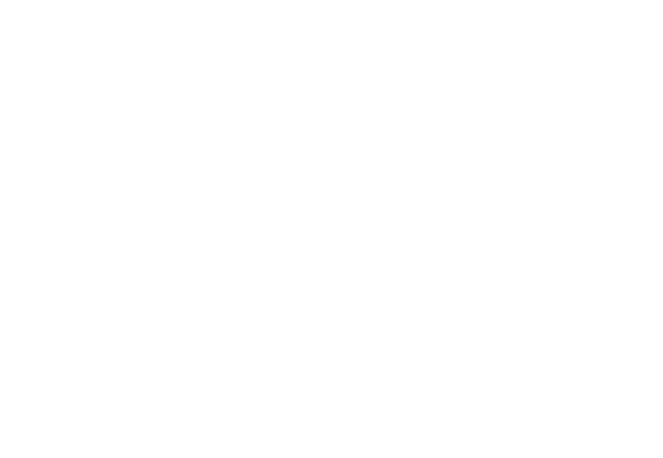
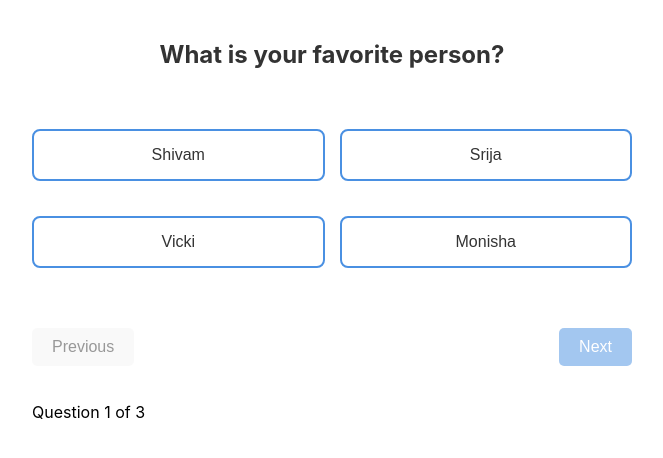
Before and after one commit to srijagadiraju/Moody, a React (Create React App) app in the folder client/: page /questions in a window 1280 px wide. Before the commit this address had no page. Shown: the top 458 px of the page, without its empty margins (308-971 px from the left). Built offline with nearby package versions, Linux system fonts and the light colour scheme.

Commit message:
added questions and activities page

```diff
--- a/client/src/App.js
+++ b/client/src/App.js
@@ -4,6 +4,8 @@ import LandingPage from "./pages/LandingPage";
 import SignUpLoginPage from "./pages/SignUpLoginPage";
 import MoodPage from "./pages/MoodPage";
 import CommunityPage from "./pages/CommunityPage";
+import Questions from "./pages/Questions";
+import Activity from "./pages/Activity";
 
 function App() {
   return (
@@ -14,6 +16,8 @@ function App() {
           <Route path="/signup" element={<SignUpLoginPage />} />
           <Route path="/mood-selection" element={<MoodPage />} />
           <Route path="/community" element={<CommunityPage />} />
+          <Route path="/questions" element={<Questions />} />
+          <Route path="/activities" element={<Activity />} />
         </Routes>
       </div>
     </Router>
--- /dev/null
+++ b/client/src/pages/Activity.jsx
@@ -0,0 +1,48 @@
+import React from "react";
+import "../styles/Activity.css";
+
+const Activity = () => {
+  const activities = [
+    { id: 1, name: "Meditation", icon: "🧘" },
+    { id: 2, name: "Walking", icon: "🚶" },
+    { id: 3, name: "Journaling", icon: "📝" },
+    { id: 4, name: "Reading", icon: "📖" },
+  ];
+
+  const suggestions = [
+    { id: 1, title: "Calm Beats", type: "Playlist" },
+    { id: 2, title: "Mindfulness Now", type: "Podcast" },
+    { id: 3, title: "Relaxation Mix", type: "Playlist" },
+    { id: 4, title: "Mental Health Today", type: "Podcast" },
+  ];
+
+  return (
+    <div className="activity-container">
+      <header className="activity-header">
+        <h1>Mood Activities</h1>
+      </header>
+
+      <div className="grid-container">
+        <div className="activities-row">
+          {activities.map((activity) => (
+            <div key={activity.id} className="grid-item">
+              <span className="activity-icon">{activity.icon}</span>
+              <p>{activity.name}</p>
+            </div>
+          ))}
+        </div>
+
+        <div className="suggestions-row">
+          {suggestions.map((suggestion) => (
+            <div key={suggestion.id} className="grid-item">
+              <p>{suggestion.title}</p>
+              <small>{suggestion.type}</small>
+            </div>
+          ))}
+        </div>
+      </div>
+    </div>
+  );
+};
+
+export default Activity;
--- /dev/null
+++ b/client/src/pages/Questions.jsx
@@ -0,0 +1,108 @@
+import React, { useState } from "react";
+import "../styles/Questions.css";
+
+const Questions = () => {
+  const sampleData = [
+    {
+      id: 1,
+      question: "What is your favorite person?",
+      answers: [
+        { id: 1, text: "Shivam" },
+        { id: 2, text: "Srija" },
+        { id: 3, text: "Vicki" },
+        { id: 4, text: "Monisha" },
+      ],
+    },
+    {
+      id: 2,
+      question: "What is your favorite animal?",
+      answers: [
+        { id: 1, text: "Cat" },
+        { id: 2, text: "Dog" },
+        { id: 3, text: "Bird" },
+        { id: 4, text: "Fish" },
+      ],
+    },
+    {
+      id: 3,
+      question: "What is your favorite season?",
+      answers: [
+        { id: 1, text: "Spring" },
+        { id: 2, text: "Summer" },
+        { id: 3, text: "Autumn" },
+        { id: 4, text: "Winter" },
+      ],
+    },
+  ];
+
+  const [currentQuestionIndex, setCurrentQuestionIndex] = useState(0);
+  const [selectedAnswers, setSelectedAnswers] = useState({});
+
+  const handleAnswerSelect = (answerId) => {
+    setSelectedAnswers({
+      ...selectedAnswers,
+      [currentQuestionIndex]: answerId,
+    });
+  };
+
+  const handleNavigate = (direction) => {
+    if (direction === "next" && currentQuestionIndex < sampleData.length - 1) {
+      setCurrentQuestionIndex(currentQuestionIndex + 1);
+    } else if (direction === "previous" && currentQuestionIndex > 0) {
+      setCurrentQuestionIndex(currentQuestionIndex - 1);
+    }
+  };
+
+  return (
+    <div className="moody-question-container">
+      <div className="question-header">
+        <h2>{sampleData[currentQuestionIndex].question}</h2>
+      </div>
+
+      <div className="answer-grid">
+        {sampleData[currentQuestionIndex].answers.map((answer) => (
+          <button
+            key={answer.id}
+            className={`answer-option ${
+              selectedAnswers[currentQuestionIndex] === answer.id
+                ? "selected"
+                : ""
+            }`}
+            onClick={() => handleAnswerSelect(answer.id)}
+          >
+            {answer.text}
+          </button>
+        ))}
+      </div>
+
+      <div className="navigation-controls">
+        <button
+          className="nav-button previous"
+          onClick={() => handleNavigate("previous")}
+          disabled={currentQuestionIndex === 0}
+        >
+          Previous
+        </button>
+
+        <button
+          className="nav-button next"
+          onClick={() => handleNavigate("next")}
+          disabled={
+            selectedAnswers[currentQuestionIndex] === undefined ||
+            selectedAnswers[currentQuestionIndex] === null
+          }
+        >
+          Next
+        </button>
+      </div>
+
+      <div className="progress">
+        <p>
+          Question {currentQuestionIndex + 1} of {sampleData.length}
+        </p>
+      </div>
+    </div>
+  );
+};
+
+export default Questions;
--- /dev/null
+++ b/client/src/styles/Activity.css
@@ -0,0 +1,58 @@
+.activity-container {
+  max-width: 1200px;
+  margin: 0 auto;
+  padding: 20px;
+  font-family: Arial, sans-serif;
+}
+
+.activity-header {
+  text-align: center;
+  margin-bottom: 30px;
+  color: #333;
+}
+
+.grid-container {
+  display: flex;
+  flex-direction: column;
+  gap: 20px;
+}
+
+.activities-row,
+.suggestions-row {
+  display: grid;
+  grid-template-columns: repeat(4, 1fr);
+  gap: 15px;
+}
+
+.grid-item {
+  background-color: #f4f4f4;
+  border-radius: 10px;
+  padding: 20px;
+  text-align: center;
+  box-shadow: 0 4px 6px rgba(0, 0, 0, 0.1);
+  transition: transform 0.3s ease;
+}
+
+.grid-item:hover {
+  transform: scale(1.05);
+}
+
+.activity-icon {
+  font-size: 48px;
+  margin-bottom: 10px;
+  display: block;
+}
+
+@media (max-width: 768px) {
+  .activities-row,
+  .suggestions-row {
+    grid-template-columns: repeat(2, 1fr);
+  }
+}
+
+@media (max-width: 480px) {
+  .activities-row,
+  .suggestions-row {
+    grid-template-columns: 1fr;
+  }
+}
--- /dev/null
+++ b/client/src/styles/Questions.css
@@ -0,0 +1,91 @@
+:root {
+  --primary-color: #4a90e2;
+  --secondary-color: #7ed321;
+  --text-color: #333;
+  --background-color: #f5f5f5;
+  --hover-color: #2c3e50;
+}
+
+.moody-question-container {
+  max-width: 600px;
+  margin: 0 auto;
+  padding: 20px;
+  display: flex;
+  flex-direction: column;
+  gap: 20px;
+}
+
+.question-header h2 {
+  font-size: 24px;
+  color: var(--text-color);
+  text-align: center;
+  margin-bottom: 20px;
+}
+
+.answer-grid {
+  display: grid;
+  grid-template-columns: repeat(2, 1fr);
+  gap: 15px;
+}
+
+.answer-option {
+  padding: 15px;
+  border: 2px solid var(--primary-color);
+  background-color: white;
+  color: var(--text-color);
+  border-radius: 8px;
+  cursor: pointer;
+  transition: all 0.3s ease;
+}
+
+.answer-option:hover {
+  background-color: var(--primary-color);
+  color: white;
+  transform: scale(1.03);
+}
+
+.answer-option.selected {
+  background-color: var(--secondary-color);
+  color: white;
+  border-color: var(--secondary-color);
+}
+
+.navigation-controls {
+  display: flex;
+  justify-content: space-between;
+  margin-top: 20px;
+}
+
+.nav-button {
+  padding: 10px 20px;
+  border: none;
+  border-radius: 5px;
+  cursor: pointer;
+  transition: background-color 0.3s ease;
+}
+
+.nav-button.previous {
+  background-color: var(--background-color);
+  color: var(--text-color);
+}
+
+.nav-button.next {
+  background-color: var(--primary-color);
+  color: white;
+}
+
+.nav-button:disabled {
+  opacity: 0.5;
+  cursor: not-allowed;
+}
+
+@media (max-width: 600px) {
+  .answer-grid {
+    grid-template-columns: 1fr;
+  }
+
+  .nav-button {
+    flex-grow: 1;
+    padding: 15px;
+  }
+}
```
